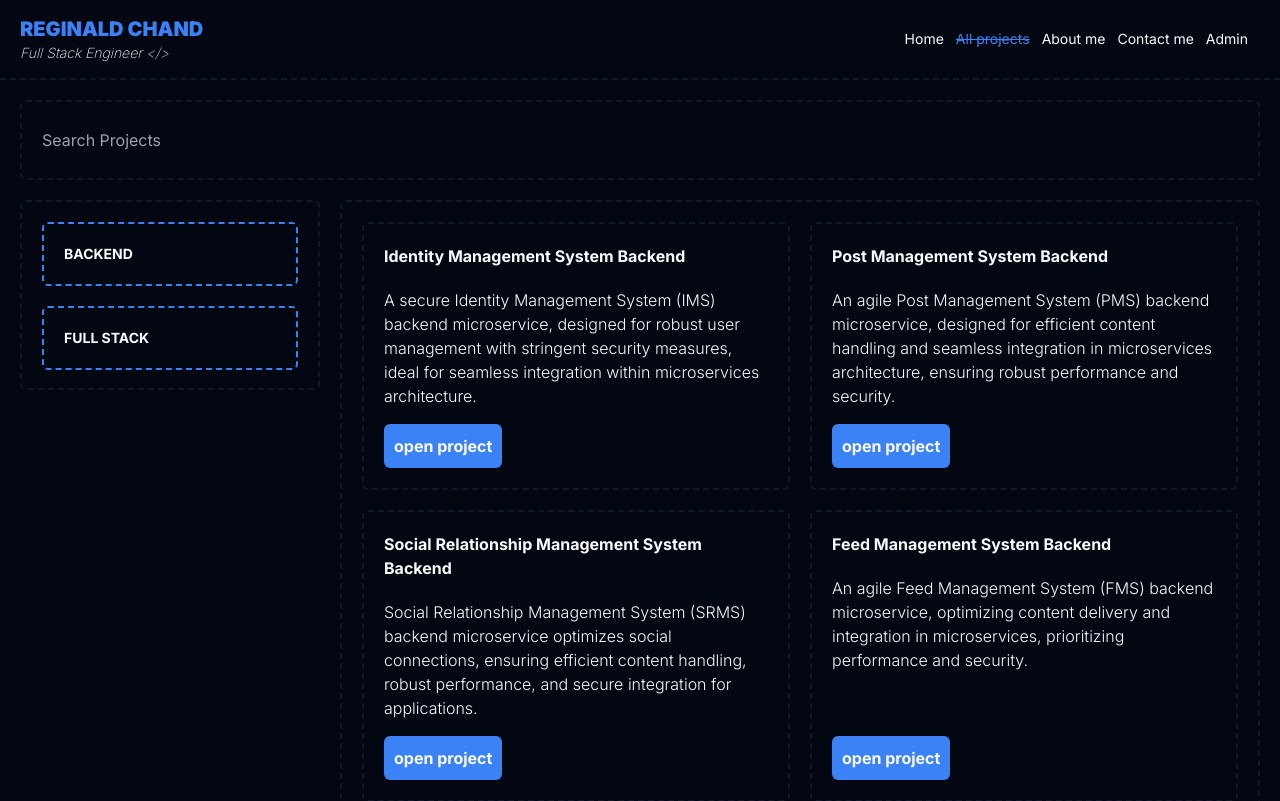
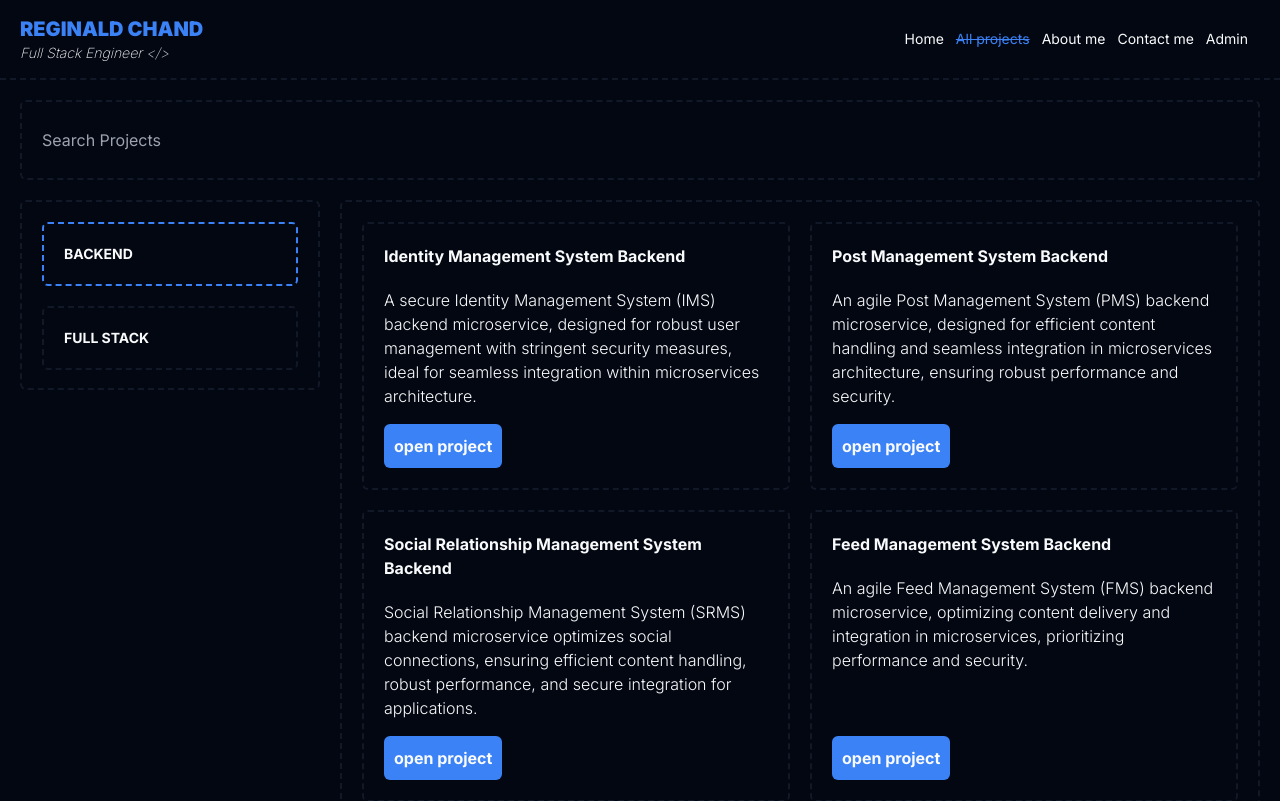
Before and after one commit to reginald-chand/personal-portfolio-2024, a Next.js app: page /projects/backend in a window 1280 px wide. Shown: the top 801 px of the page. Built offline with nearby package versions, Linux system fonts and the light colour scheme.

Commit message:
Add active pathName indicator using usePathname()

```diff
--- a/app/components/ui/page/projects/projects-navigation.tsx
+++ b/app/components/ui/page/projects/projects-navigation.tsx
@@ -1,14 +1,24 @@
 import Link from "next/link";
+import { usePathname } from "next/navigation";
 import { ReactElement, memo } from "react";
 
 export const ProjectsNavigation = memo((): ReactElement => {
+  const pathName = usePathname();
+
+  const backendProjectsPathName = "/projects/backend";
+  const fullStackProjectsPathName = "/projects/fullstack";
+
   return (
     <div className="max-h-[190px] p-5 border-2 border-dashed border-gray-900 rounded-md">
       <ul>
         <li>
           <Link
             href="/projects/backend"
-            className="mb-5 p-5 block text-sm font-bold uppercase border-2 border-dashed border-brand-primary rounded-md hover:border-gray-900 hover:text-brand-primary active:scale-95 transition-all duration-300 ease-linear"
+            className={`mb-5 p-5 block text-sm ${
+              pathName === backendProjectsPathName
+                ? "border-brand-primary"
+                : "border-gray-900 "
+            } font-bold uppercase border-2 border-dashed rounded-md hover:border-brand-primary active:scale-95 transition-all duration-300 ease-linear`}
           >
             Backend
           </Link>
@@ -17,7 +27,11 @@ export const ProjectsNavigation = memo((): ReactElement => {
         <li>
           <Link
             href="/projects/fullstack"
-            className="mb-5 p-5 block text-sm font-bold uppercase border-2 border-dashed border-brand-primary rounded-md hover:border-gray-900 hover:text-brand-primary active:scale-95 transition-all duration-300 ease-linear"
+            className={`mb-5 p-5 block text-sm ${
+              pathName === fullStackProjectsPathName
+                ? "border-brand-primary"
+                : "border-gray-900 "
+            } font-bold uppercase border-2 border-dashed rounded-md hover:border-brand-primary active:scale-95 transition-all duration-300 ease-linear`}
           >
             Full Stack
           </Link>
```
